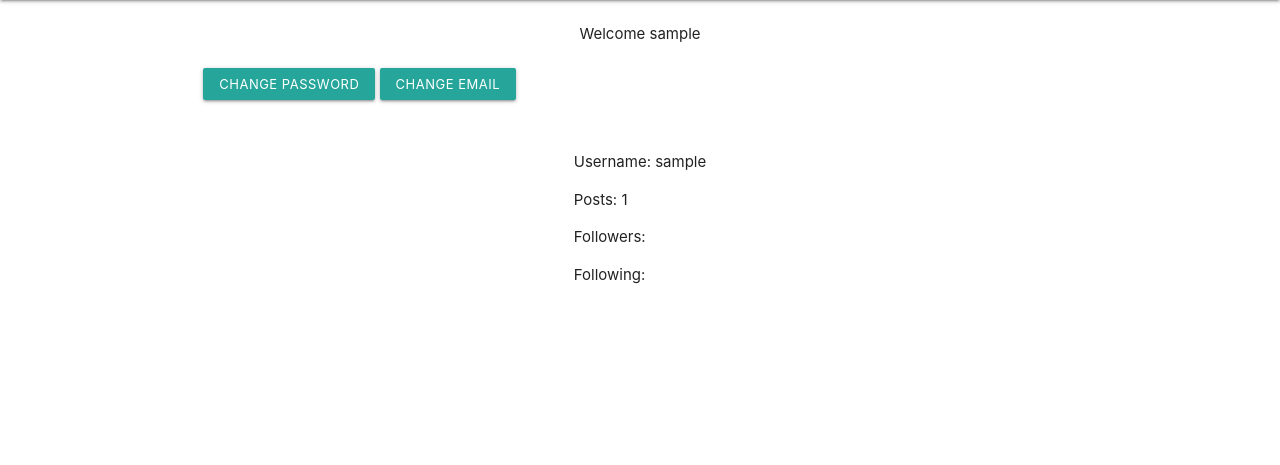
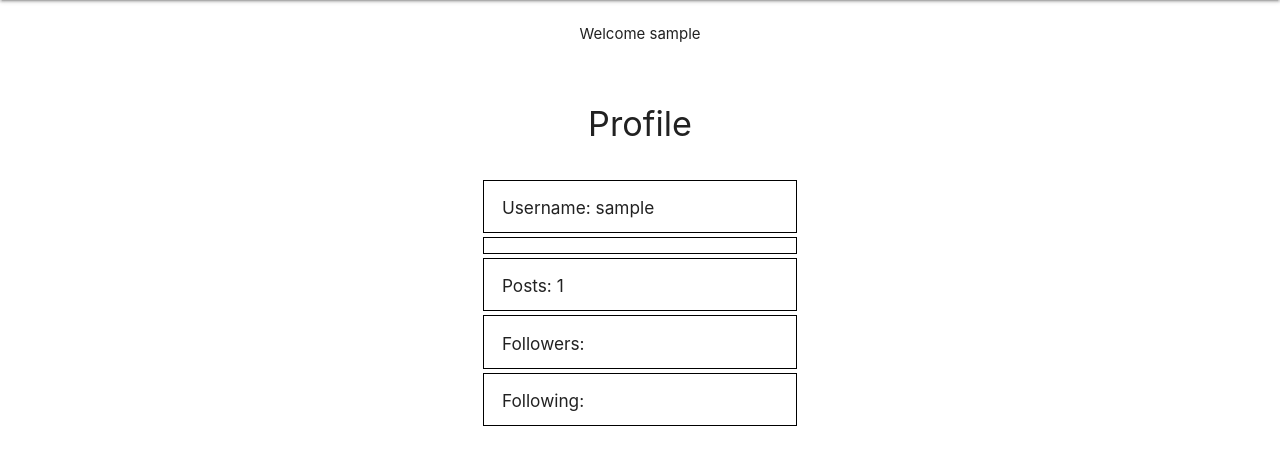
Before and after one commit to farrukh-ahm/ink_blog, a Django app: a page that uses templates/base.html in a window 1280 px wide. Shown: the part 64-529 px from the top of the page. Run offline with Django 3.2, Linux system fonts and the light colour scheme; tables that the repository leaves empty hold one stand-in row (values such as "Sample post").

Commit message:
Fix the profile link in the nav bar. Fix the profile page layout

```diff
--- a/static/css/style.css
+++ b/static/css/style.css
@@ -139,3 +139,10 @@ textarea{
     left: 50%;
     transform: translate(-50%, -50%);
 }
+
+.info-control{
+
+    outline: 1px solid black;
+    outline-offset: 0.5em;
+
+}
--- a/templates/base.html
+++ b/templates/base.html
@@ -23,7 +23,7 @@
                     <ul class="right hide-on-med-and-down ">
                         <li><a href="/" class="purple-text text-darken-4">Home</a></li>
                         <li><a href="{% url 'user_posts' request.user %}" class="purple-text text-darken-4">Posts</a></li>
-                        <li><a href="{% url 'profile' request.user }" class="purple-text text-darken-4">Profile</a></li>
+                        <li><a href="{% url 'profile' request.user %}" class="purple-text text-darken-4">Profile</a></li>
                         <li><a href="{% url 'admin:index' %}" class="purple-text text-darken-4">Admin</a></li>
                         <li><a href="{% url 'account_logout' %}" class="purple-text text-darken-4">LogOut</a></li>
                     </ul>
--- a/templates/profile.html
+++ b/templates/profile.html
@@ -2,34 +2,74 @@
 
 {% block content %}
 
-    <!-- <div class="row">
-        <div class="col s-12 m-4 l-4 offset-m4 offset-l4 push-m1 push-l1">
-            <p>Username: {{user.username}}</p>
-            {% if user == request.user and user.email %}
-                <p>Email Id: {{user.email}}</p>
+    <div class="center" style="margin-block-start: 4rem;">
+        <h4>Profile</h4>
+    </div>
+
+    <div class="row">
+        <div class="col s12 m4 l4 offset-m4 offset-l4 info-control">
+            <h6>Username: {{user.username}}</h6>
+        </div>
+    </div>
+
+    <div class="row">
+        <div class="col s12 m4 l4 offset-m4 offset-l4 info-control">
+            {% if user == request.user%}
+
+                {% if user.email %}
+                    <h6>Email Id: {{user.email}}</h6>
+                {% else %}
+                    <h6>Email Id: None</h6>
+                {% endif %}
+
             {% endif %}
-            <p>Posts: {{posts}}</p>
-            <p>Followers: </p>
-            <p>Following: </p>
         </div>
-    </div> -->
+    </div>
 
-    <div class="profile-page" style="position: absolute; top: 25%; left: 50%; transform: translateX(-50%);">
+    <div class="row">
+        <div class="col s12 m4 l4 offset-m4 offset-l4 info-control">
+            <h6>Posts: {{posts}}</h6>
+        </div>
+    </div>
+
+    <div class="row">
+        <div class="col s12 m4 l4 offset-m4 offset-l4 info-control">
+            <h6>Followers: </h6>
+        </div>
+    </div>
+
+    <div class="row">
+        <div class="col s12 m4 l4 offset-m4 offset-l4 info-control">
+            <h6>Following: </h6>
+        </div>
+    </div>
+
+    <!-- <div class="profile-page">
         <p>Username: {{user.username}}</p>
             {% if user == request.user and user.email %}
-                <p>Email Id: {{user.email}}</p>
+
+                {% if user.email %}
+                    <p>Email Id: {{user.email}}</p>
+                {% else %}
+                    <p>Email Id: None</p>
+                {% endif %}
+
             {% endif %}
         <p>Posts: {{posts}}</p>
         <p>Followers: </p>
         <p>Following: </p>
-    </div>
+    </div> -->
 
-    <div class="row">
-        <div class="col">
-            <a href="{% url 'account_change_password' %}"><button class="btn-small">Change Password</button></a>
-            <a href="{% url 'account_email' %}"><button class="btn-small">Change Email</button></a>
+    {% if user == request.user %}
+
+        <div class="row">
+            <div class="col s12 m4 l4 offset-m4 offset-l4">
+                <a href="{% url 'account_change_password' %}" class="btn-small">Change Password</a>
+                    <a href="{% url 'account_email' %}" class="btn-small">Change Email</a>
+            </div>
         </div>
-    </div>
+
+    {% endif %}
 
 
 {% endblock %}
```
Also changed, not shown: templates/post_detail.html (line endings or trailing spaces).
